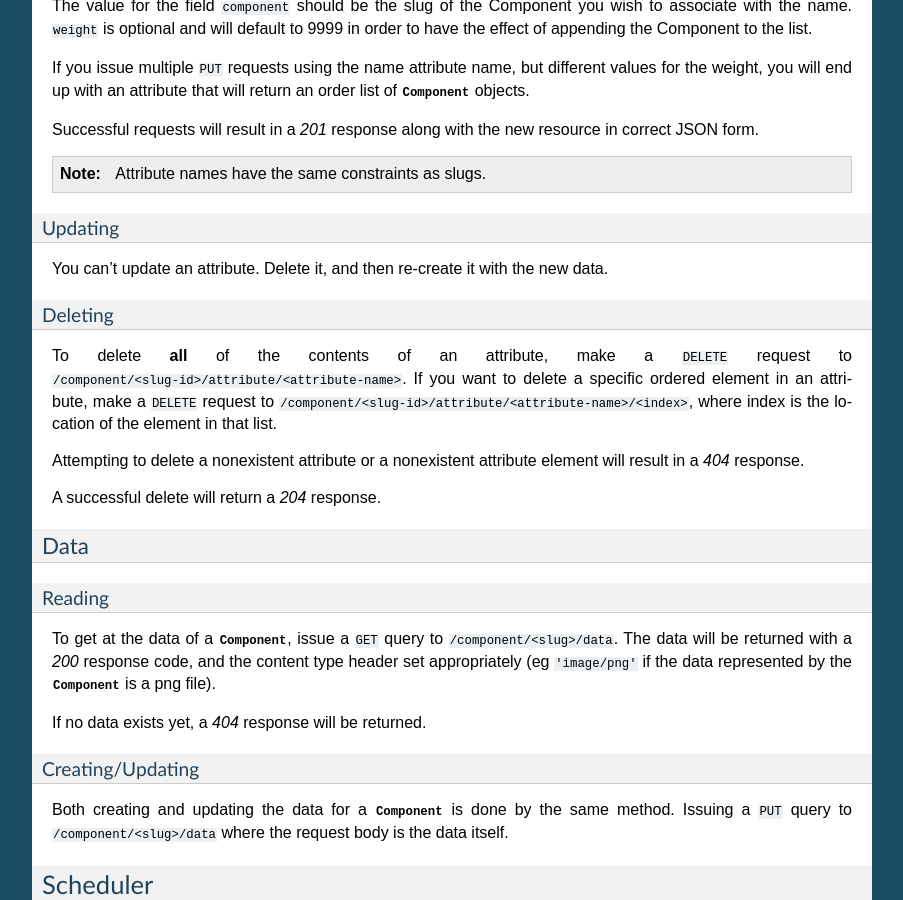
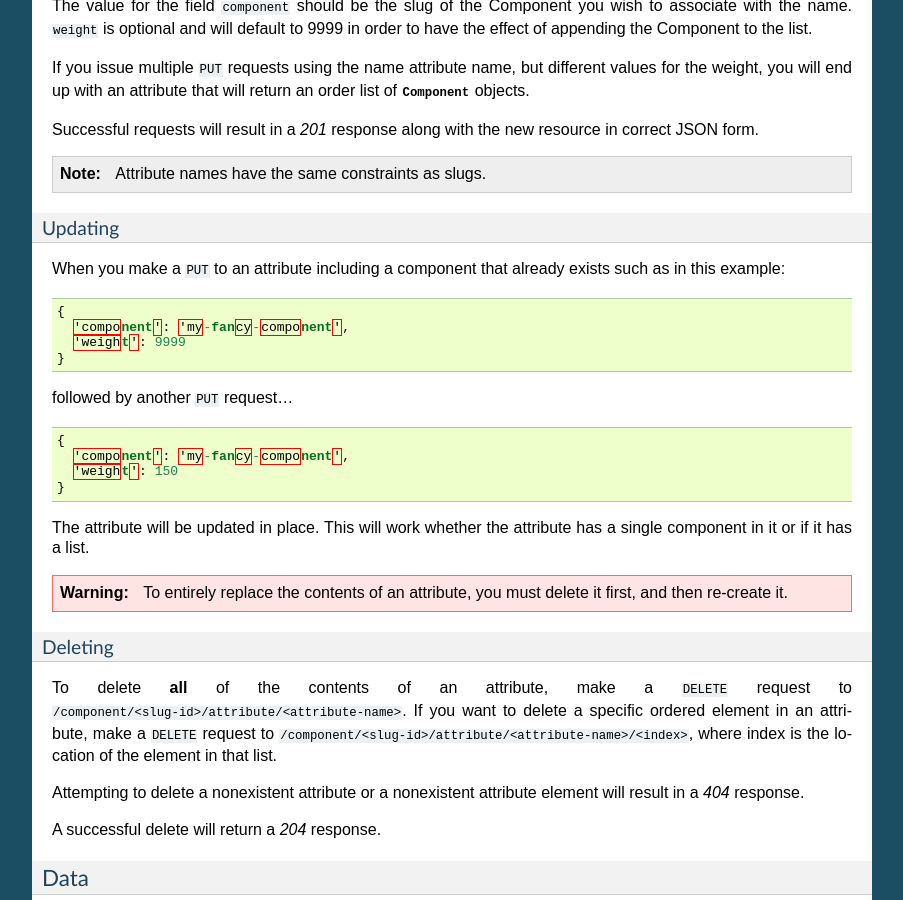
Before and after one commit to motherjones/mirrors, a Sphinx documentation site: the page built from docs/api_spec.rst, in a window 1280 px wide and 900 px high, scrolled down 2227 px. Shown: the whole window, without its empty margins (198-1101 px from the left). Built offline with Sphinx 7.4.7, drawn with Linux system fonts in a browser that asks for light colours.

Commit message:
WEB-344 more and better API spec updates

```diff
--- a/docs/api_spec.rst
+++ b/docs/api_spec.rst
@@ -164,8 +164,30 @@ in correct JSON form.
 Updating
 """"""""
 
-You can't update an attribute. Delete it, and then re-create it with the new
-data.
+When you make a ``PUT`` to an attribute including a component that already
+exists such as in this example:
+
+.. code:: json
+
+ {
+   'component': 'my-fancy-component',
+   'weight': 9999
+ }
+
+followed by another ``PUT`` request...
+
+.. code:: json
+
+ {
+   'component': 'my-fancy-component',
+   'weight': 150
+ }
+
+The attribute will be updated in place. This will work whether the attribute
+has a single component in it or if it has a list.
+
+.. warning:: To entirely replace the contents of an attribute, you must delete
+             it first, and then re-create it.
 
 Deleting
 """"""""
```
